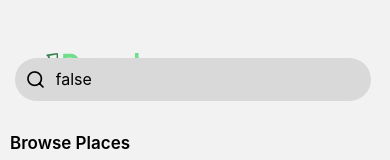
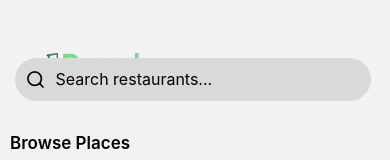
Before and after one commit to preeshrewards/preeshApp, a React Native app: screen /Browse in a window 390 px wide. Shown: the top 160 px of the page. Built offline with nearby package versions, Linux system fonts and the light colour scheme.

Commit message:
Fix search

```diff
--- a/App.js
+++ b/App.js
@@ -1,5 +1,5 @@
 import { StatusBar } from 'expo-status-bar';
-import { StyleSheet, Text, View} from 'react-native';
+import { LogBox, StyleSheet, Text, View} from 'react-native';
 import Login from './app/screens/Login'
 import HomeNav from './app/screens/HomeFlow/HomeNav'
 import BrowseNav from './app/screens/BrowseFlow/BrowseNav'
@@ -11,6 +11,9 @@ import MaterialIcons from 'react-native-vector-icons/MaterialIcons';
 import {NavigationContainer} from '@react-navigation/native';
 import {createStackNavigator} from '@react-navigation/stack';
 import {createBottomTabNavigator} from '@react-navigation/bottom-tabs';
+
+// Ignore all warnings
+// LogBox.ignoreAllLogs();
 
 MaterialIcons.loadFont();
 
--- a/app/screens/BrowseFlow/Browse.js
+++ b/app/screens/BrowseFlow/Browse.js
@@ -33,6 +33,9 @@ const Browse = ( {navigation} ) => {
     const [searchText, setSearchText] = useState("")
     const handleClickedStateChange = (newState) => {
         setSearching(newState);
+        if (!searching) {
+            setSearchText("")
+        }
   };
 
   const handleSearchStateChange = (query) => {
@@ -40,8 +43,7 @@ const Browse = ( {navigation} ) => {
 };
 
 const handleBlurStateChange = (newState, reward) => {
-    console.log("reward: " + reward);
-    console.log("newstate: " + newState);
+
     setReward(reward)
     setBlur(newState)
 };
@@ -74,9 +76,12 @@ const handleBlurStateChange = (newState, reward) => {
         {isBlur ?
       <Feather
       onPress={() => {
-        setSearching(false);
+        // if (!searching) {
+        //     setSearchText("")
+        // }
+        // setSearching(false);
         setBlur(false);
-        setSearchText("")
+
       }}
       style={{top: 125, left: 330, position: 'absolute'}} color={'#10451D'} name="x" size={30}/> : null}
         {/* Search */}
@@ -84,6 +89,7 @@ const handleBlurStateChange = (newState, reward) => {
         <SearchBar
         onClickedStateChange={handleClickedStateChange}
         onSearchStateChange={handleSearchStateChange}
+        isSearching={searchText}
         />: null}
         {searching && !isBlur?
         <Search
--- a/app/screens/BrowseFlow/Search.js
+++ b/app/screens/BrowseFlow/Search.js
@@ -29,9 +29,6 @@ const Search = ( {searchText, onRewardStateChange} ) => {
         setReward(reward);
         onRewardStateChange(newState, reward);
       }
-
-      console.log("term: " + searchText)
-
 
   return (
     <View style={{top: 65}}>
--- a/app/screens/BrowseFlow/SearchBar.js
+++ b/app/screens/BrowseFlow/SearchBar.js
@@ -3,9 +3,9 @@ import React, {useState} from "react";
 import { StyleSheet, TextInput, View, Keyboard, Button } from "react-native";
 import { Feather, Entypo } from "@expo/vector-icons";
 
-const SearchBar = ( {onClickedStateChange, onSearchStateChange} ) => {
-    const [clicked, setClicked] = useState(false);
-    const [searchPhrase, setSearchPhrase] = useState(false);
+const SearchBar = ( {isSearching, onClickedStateChange, onSearchStateChange} ) => {
+    const [clicked, setClicked] = useState(isSearching);
+    const [searchPhrase, setSearchPhrase] = useState(isSearching);
 
     const handleClickedStatechange = (newState) => {
         setClicked(newState);
@@ -13,7 +13,6 @@ const SearchBar = ( {onClickedStateChange, onSearchStateChange} ) => {
       };
 
       const handleSearchChange = (query) => {
-        // console.log(query)
         setSearchPhrase(query)
         onSearchStateChange(query); // Notify the parent about the state change
       };
@@ -46,7 +45,7 @@ const SearchBar = ( {onClickedStateChange, onSearchStateChange} ) => {
         {/* cross Icon, depending on whether the search bar is clicked or not */}
         {clicked && (
           <Entypo name="cross" size={20} color="black" style={{ padding: 1 }} onPress={() => {
-              setSearchPhrase("")
+            //   setSearchPhrase("")
           }}/>
         )}
       </View>
--- a/app/screens/DealPopup.js
+++ b/app/screens/DealPopup.js
@@ -9,7 +9,6 @@ import coin from '../../assets/coin.png'
 
 const Popup = ( {argument} ) => {
   const deal = argument
-  console.log("deal: " + deal)
   return (
     <View style={scanStyles.container}>
       <Image source={logo} style={scanStyles.logo}/>
```
